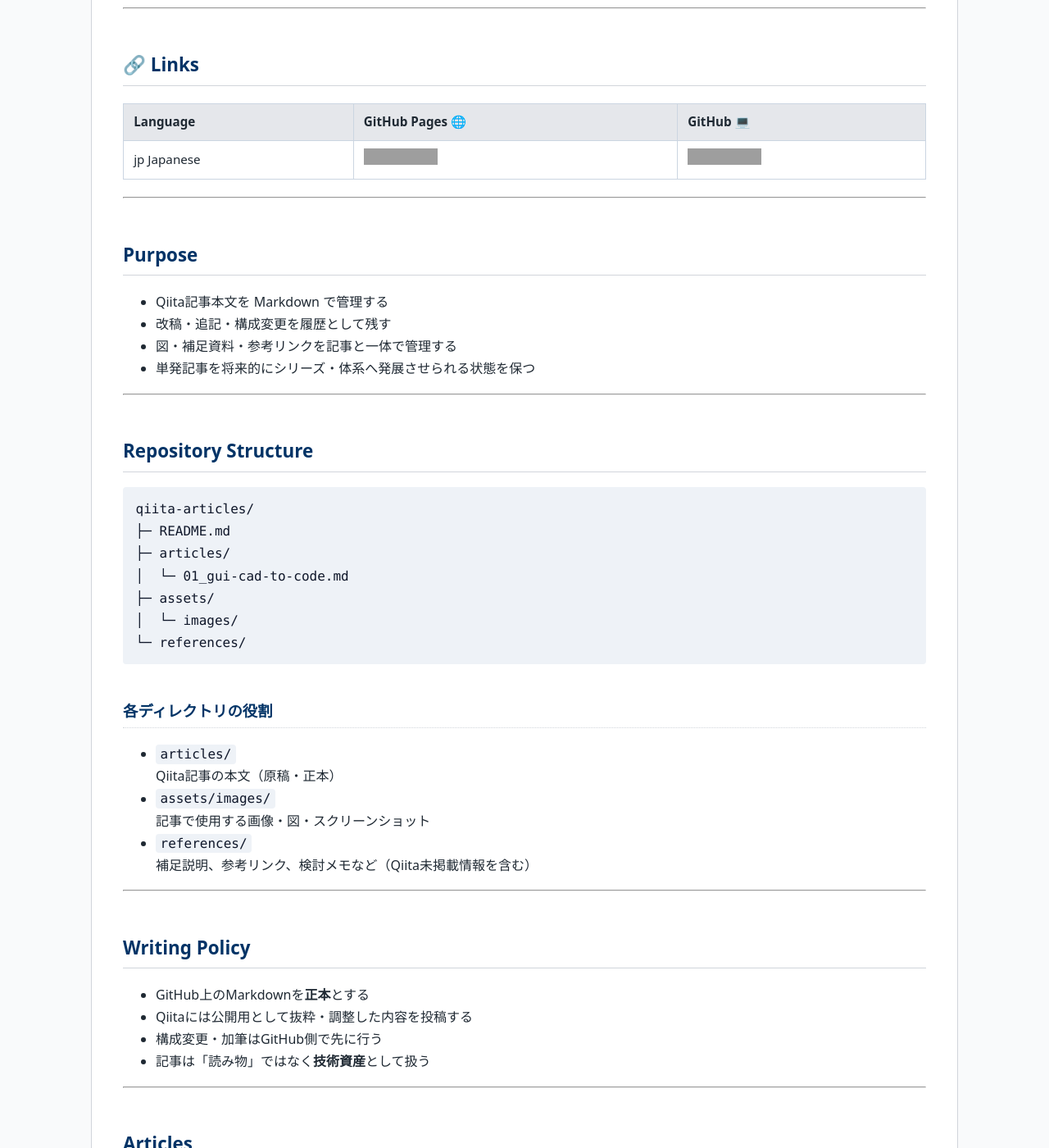
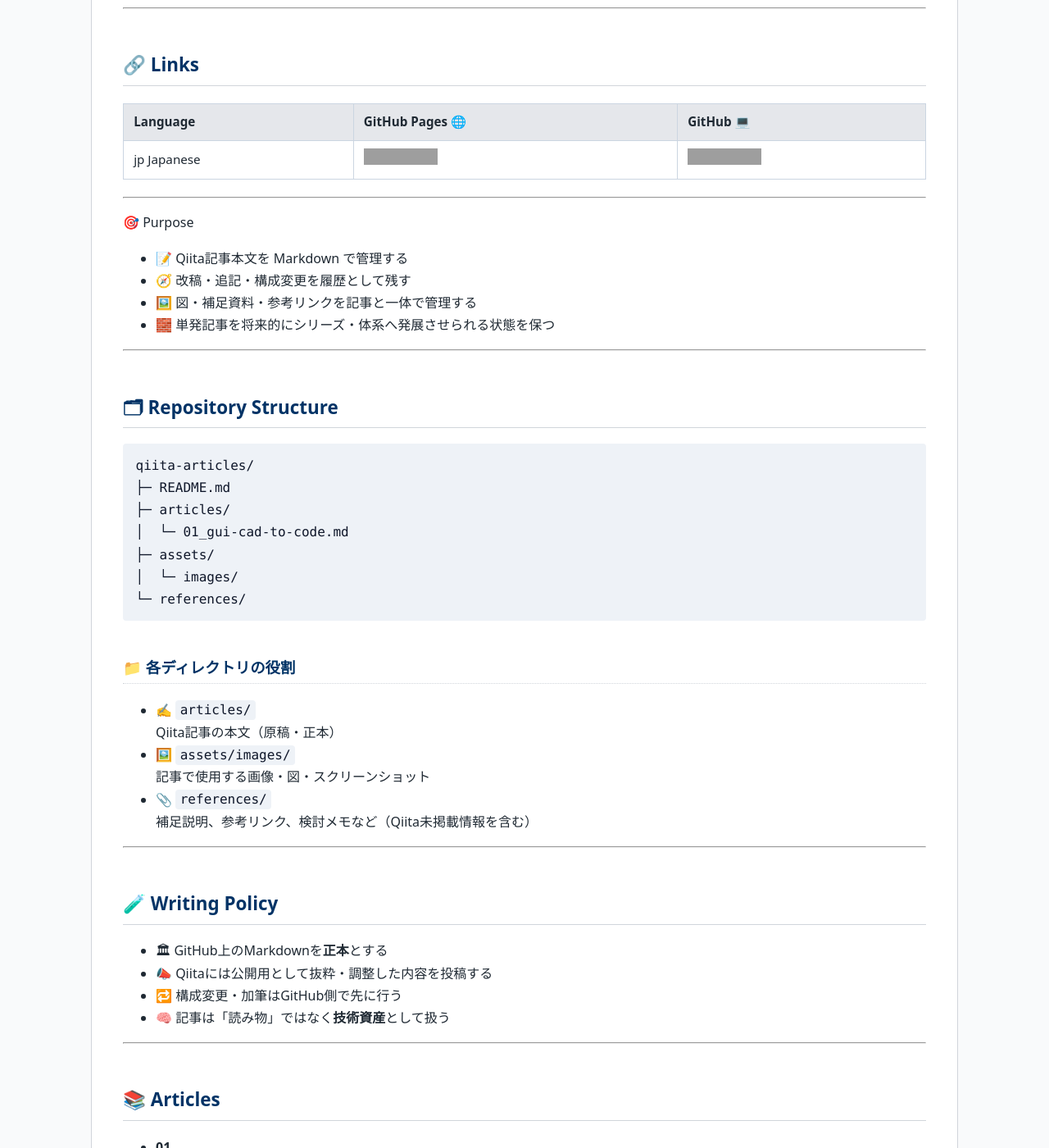
Before and after one commit to Samizo-AITL/qiita-articles, a Jekyll site: the page built from index.md, in a window 1280 px wide and 1400 px high, scrolled down 372 px. Shown: the whole window at 82% size. Built offline with Jekyll 4.4.1, drawn with Linux system fonts in a browser that asks for light colours; some of the changed text lies outside the part shown; grey boxes are pictures that could not be loaded.

Commit message:
Update index.md

````diff
--- a/index.md
+++ b/index.md
@@ -3,7 +3,7 @@ layout: default
 title: Qiita Articles
 ---
 
-# qiita-articles
+# 🧩📚　qiita-articles
 
 このリポジトリは、Qiitaに投稿した技術記事を
 **「原稿（一次情報）」としてGitHubで管理するためのリポジトリ**です。
@@ -22,16 +22,16 @@ GitHubは **記事の正本・編集履歴・構造管理の場**
 
 ---
 
-## Purpose
+🎯 Purpose
 
-- Qiita記事本文を Markdown で管理する
-- 改稿・追記・構成変更を履歴として残す
-- 図・補足資料・参考リンクを記事と一体で管理する
-- 単発記事を将来的にシリーズ・体系へ発展させられる状態を保つ
+- 📝 Qiita記事本文を Markdown で管理する
+- 🧭 改稿・追記・構成変更を履歴として残す
+- 🖼️ 図・補足資料・参考リンクを記事と一体で管理する
+- 🧱 単発記事を将来的にシリーズ・体系へ発展させられる状態を保つ
 
 ---
 
-## Repository Structure
+## 🗂 Repository Structure
 
 ```
 qiita-articles/
@@ -43,26 +43,26 @@ qiita-articles/
 └─ references/
 ```
 
-### 各ディレクトリの役割
-- `articles/`
+### 📁 各ディレクトリの役割
+- ✍️ `articles/`
   Qiita記事の本文（原稿・正本）
-- `assets/images/`
+- 🖼️ `assets/images/`
   記事で使用する画像・図・スクリーンショット
-- `references/`
+- 📎 `references/`
   補足説明、参考リンク、検討メモなど（Qiita未掲載情報を含む）
 
 ---
 
-## Writing Policy
+## 🧪 Writing Policy
 
-- GitHub上のMarkdownを**正本**とする
-- Qiitaには公開用として抜粋・調整した内容を投稿する
-- 構成変更・加筆はGitHub側で先に行う
-- 記事は「読み物」ではなく**技術資産**として扱う
+- 🏛 GitHub上のMarkdownを**正本**とする
+- 📣 Qiitaには公開用として抜粋・調整した内容を投稿する
+- 🔁 構成変更・加筆はGitHub側で先に行う
+- 🧠 記事は「読み物」ではなく**技術資産**として扱う
 
 ---
 
-## Articles
+## 📚 Articles
 
 - **01**
   [【機械設計】GUI CADから脱却して設計をコード化するという考え方](articles/01_gui-cad-to-code.md)
````
